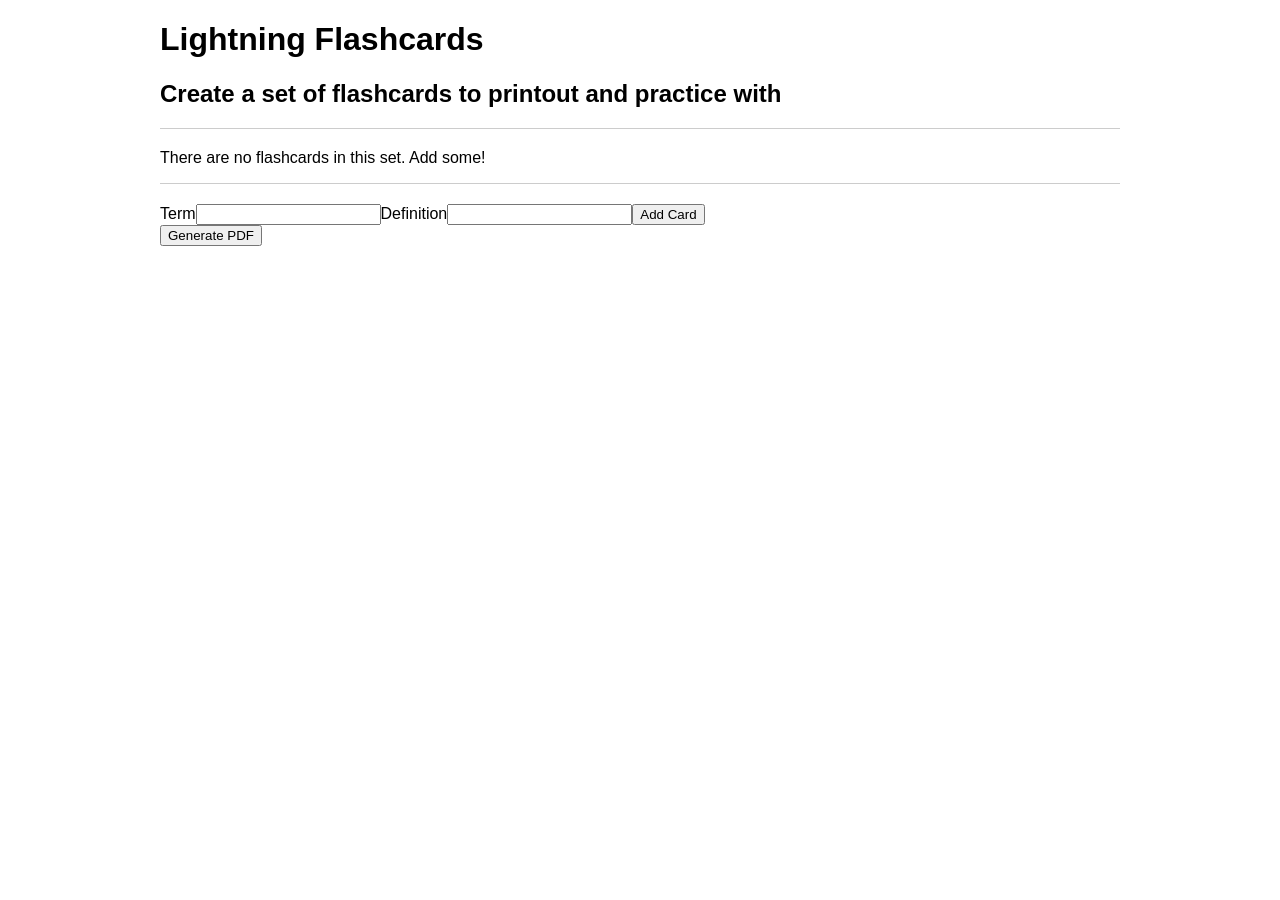
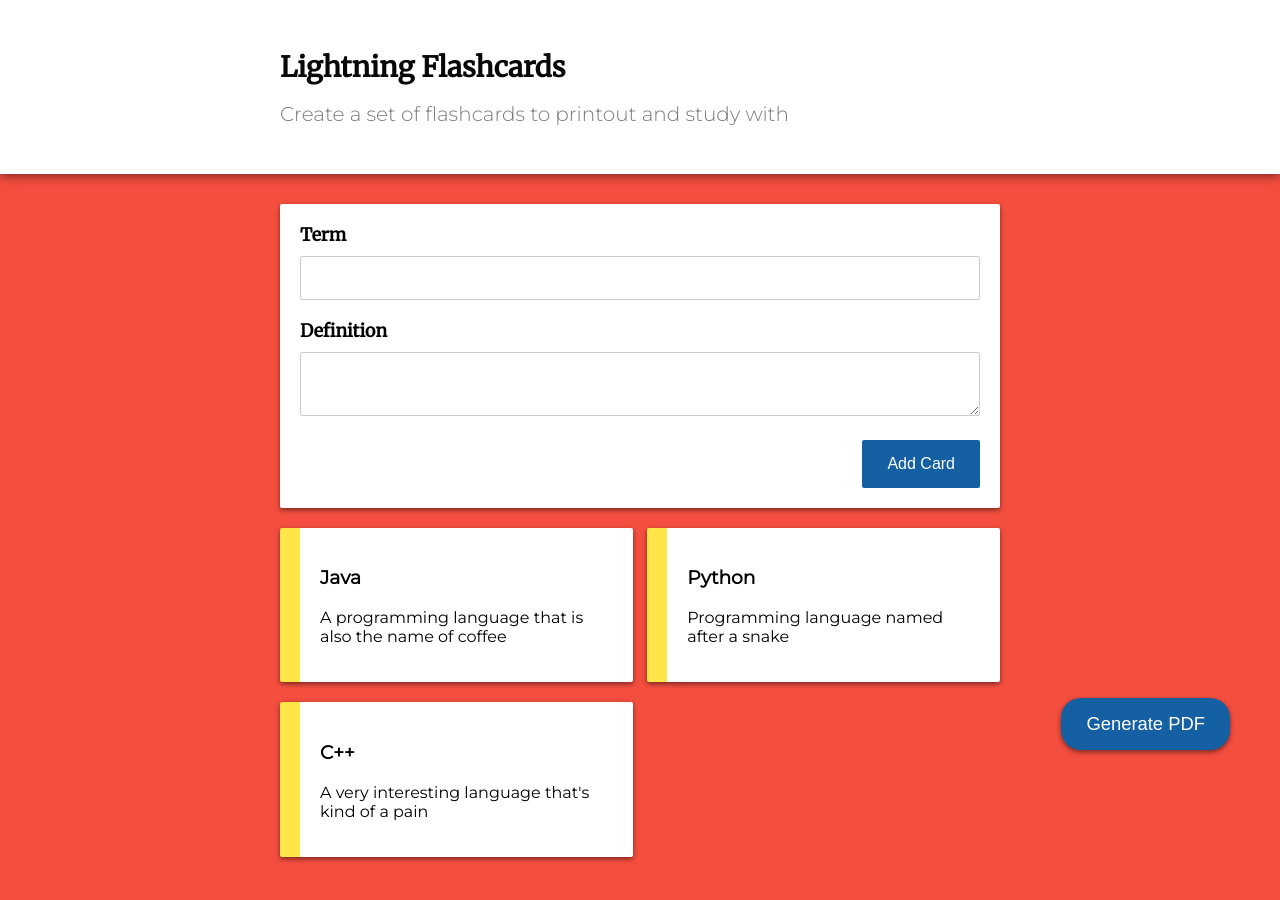
Before and after one commit to WilhelmWillie/flashcards-pdf, an Angular app: page / in a window 1280 px wide. Shown: the top 900 px of the page. Before the commit the page ends 800 px from the top, so only its background shows below. Built offline with nearby package versions, Linux system fonts and the light colour scheme.

Commit message:
Did a style overhaul, new look and feel for application

```diff
--- a/src/app/app.component.css
+++ b/src/app/app.component.css
@@ -1,9 +1,69 @@
 .page-header {
-  border-bottom: 1px solid #ccc;
-  margin-bottom: 20px;
+  margin-bottom: 25px;
+  box-shadow: 0px 2px 10px rgba(0,0,0,0.5);
+  background: #fff;
+  padding: 20px 0;
+}
+
+.page-header h1 {
+  font-size: 1.75em;
+  line-height: 1.25em;
+  color: #090809;
+}
+
+.page-header h2 {
+  font-size: 1.25em;
+  line-height: 1em;
+  color: #7a7a7a;
+  font-family: 'Montserrat';
+  font-weight: 300;
 }
 
 .flashcards {
-  border-bottom: 1px solid #ccc;
+  padding: 20px 0;
+  font-family: 'Montserrat';
+  display: flex;
+  flex-direction: row;
+  flex-wrap: wrap;
+  justify-content: space-between;
+}
+
+.flashcard {
+  padding: 20px;
+  flex-basis: 49%;
+  box-sizing: border-box;
   margin-bottom: 20px;
+  background: #fff;
+  border-radius: 2px;
+  box-shadow: 0px 2px 5px rgba(0,0,0,0.5);
+  border-left: 20px solid #FFE548;
 }
+
+.empty-set {
+  font-size: 2.5em;
+  color: #090809;
+  text-align: center;
+}
+
+.generate-pdf {
+  position: fixed;
+  bottom: 50px;
+  right: 50px;
+  font-size: 1.15em;
+  padding: 15px 25px;
+  border-radius: 20px;
+  background: #1460A3;
+  color: #fff;
+  box-shadow: 0px 2px 5px rgba(0,0,0,0.5);
+  display: flex;
+  border: none;
+  align-content: center;
+  justify-content: center;
+  transition: 0.3s all;
+  cursor: pointer;
+}
+
+.generate-pdf:hover {
+  bottom: 48px;
+  box-shadow: 0px 0px 5px rgba(0,0,0,0.5);
+}
--- a/src/app/app.component.html
+++ b/src/app/app.component.html
@@ -1,21 +1,26 @@
+<div class="page-header">
+  <div class="container">
+    <h1>Lightning Flashcards</h1>
+    <h2>Create a set of flashcards to printout and study with</h2>
+  </div>
+</div>
+
 <div class="container">
-  <div class="page-header">
-    <h1>Lightning Flashcards</h1>
-    <h2>Create a set of flashcards to printout and practice with</h2>
-  </div>
+  <card-form (addCard)="addCard($event)"></card-form>
 
   <!-- Show flashcards -->
   <div class="flashcards">
     <!-- Show empty message if there are no cards -->
-    <p *ngIf="cards.length === 0">There are no flashcards in this set. Add some!</p>
+    <h2 *ngIf="cards.length === 0" class="empty-set">
+      This set is empty. Add some cards!
+    </h2>
 
     <flashcard
       [card]="card"
       *ngFor="let card of cards"
+      class="flashcard"
     ></flashcard>
   </div>
+</div>
 
-  <card-form (addCard)="addCard($event)"></card-form>
-
-  <button (click)="generatePDF()">Generate PDF</button>
-</div>
+<button (click)="generatePDF()" class="generate-pdf">Generate PDF</button>
--- a/src/app/app.component.ts
+++ b/src/app/app.component.ts
@@ -8,7 +8,19 @@ import jsPDF from 'jspdf';
   styleUrls: ['./app.component.css']
 })
 export class AppComponent {
-  cards = []
+  cards = [
+  {
+    term: 'Java',
+    definition: 'A programming language that is also the name of coffee'
+  },
+  {
+    term: 'Python',
+    definition: 'Programming language named after a snake'
+  },
+  {
+    term: 'C++',
+    definition: 'A very interesting language that\'s kind of a pain'
+  }]
 
   generatePDF() {
     let doc = new jsPDF();
--- a/src/app/card-form/card-form.component.css
+++ b/src/app/card-form/card-form.component.css
@@ -0,0 +1,50 @@
+.card-form {
+  background: #fff;
+  padding: 20px;
+  border-radius: 2px;
+  box-shadow: 0px 2px 5px rgba(0,0,0,0.5);
+}
+
+.input-group {
+  width: 100%;
+}
+
+.input-group label {
+  width: 30%;
+  display: inline-block;
+  box-sizing: border-box;
+  font-size: 1.1em;
+  font-weight: 700;
+  margin-bottom: 10px;
+}
+
+.input-group textarea, .input-group input {
+  width: 100%;
+  display: inline-block;
+  box-sizing: border-box;
+  font-size: 1.15em;
+  padding: 10px;
+  border: 1px solid #CCCCCC;
+  border-radius: 2px;
+  margin-bottom: 20px;
+}
+
+.add-card-btn {
+  font-size: 1.15em;
+  padding: 15px 25px;
+  border-radius: 2px;
+  background: #1460A3;
+  color: #fff;
+  font-size: 1em;
+  display: flex;
+  border: none;
+  align-content: center;
+  justify-content: center;
+  transition: 0.3s all;
+  cursor: pointer;
+  float: right;
+}
+
+.clear {
+  clear: both;
+}
--- a/src/app/card-form/card-form.component.html
+++ b/src/app/card-form/card-form.component.html
@@ -1,9 +1,15 @@
-<form>
-  <label>Term</label>
-  <input type="text" [(ngModel)]="newTerm" name="term">
+<form class="card-form">
+  <div class="input-group">
+    <label>Term</label>
+    <input type="text" [(ngModel)]="newTerm" name="term">
+  </div>
 
-  <label>Definition</label>
-  <input type="text" [(ngModel)]="newDefinition" name="definition">
+  <div class="input-group">
+    <label>Definition</label>
+    <textarea [(ngModel)]="newDefinition" name="definition"></textarea>
+  </div>
 
-  <button (click)="formSubmit()">Add Card</button>
+  <button (click)="formSubmit()" class="add-card-btn">Add Card</button>
+
+  <div class="clear"></div>
 </form>
--- a/src/app/flashcard/flashcard.component.html
+++ b/src/app/flashcard/flashcard.component.html
@@ -1,4 +1,4 @@
 <div class="flashcard">
-  <b>Term:</b> {{ card.term }}
-  <b>Definition:</b> {{ card.definition }}
+  <h3>{{ card.term }}</h3>
+  <p>{{ card.definition }}</p>
 </div>
--- a/src/index.html
+++ b/src/index.html
@@ -7,6 +7,8 @@
 
   <meta name="viewport" content="width=device-width, initial-scale=1">
   <link rel="icon" type="image/x-icon" href="favicon.ico">
+
+  <link href="https://fonts.googleapis.com/css?family=Merriweather|Montserrat:300,400" rel="stylesheet">
 </head>
 <body>
   <app-root></app-root>
--- a/src/styles.css
+++ b/src/styles.css
@@ -2,12 +2,16 @@
 html, body {
   margin: 0;
   padding: 0;
-  font-family: sans-serif;
+  font-family: 'Merriweather', serif;
   font-size: 16px;
+}
+
+body {
+  background: #F44E3F;
 }
 
 .container {
   width: 93.75%;
-  max-width: 960px;
-  margin: 20px auto;
+  max-width: 720px;
+  margin: 30px auto;
 }
```
